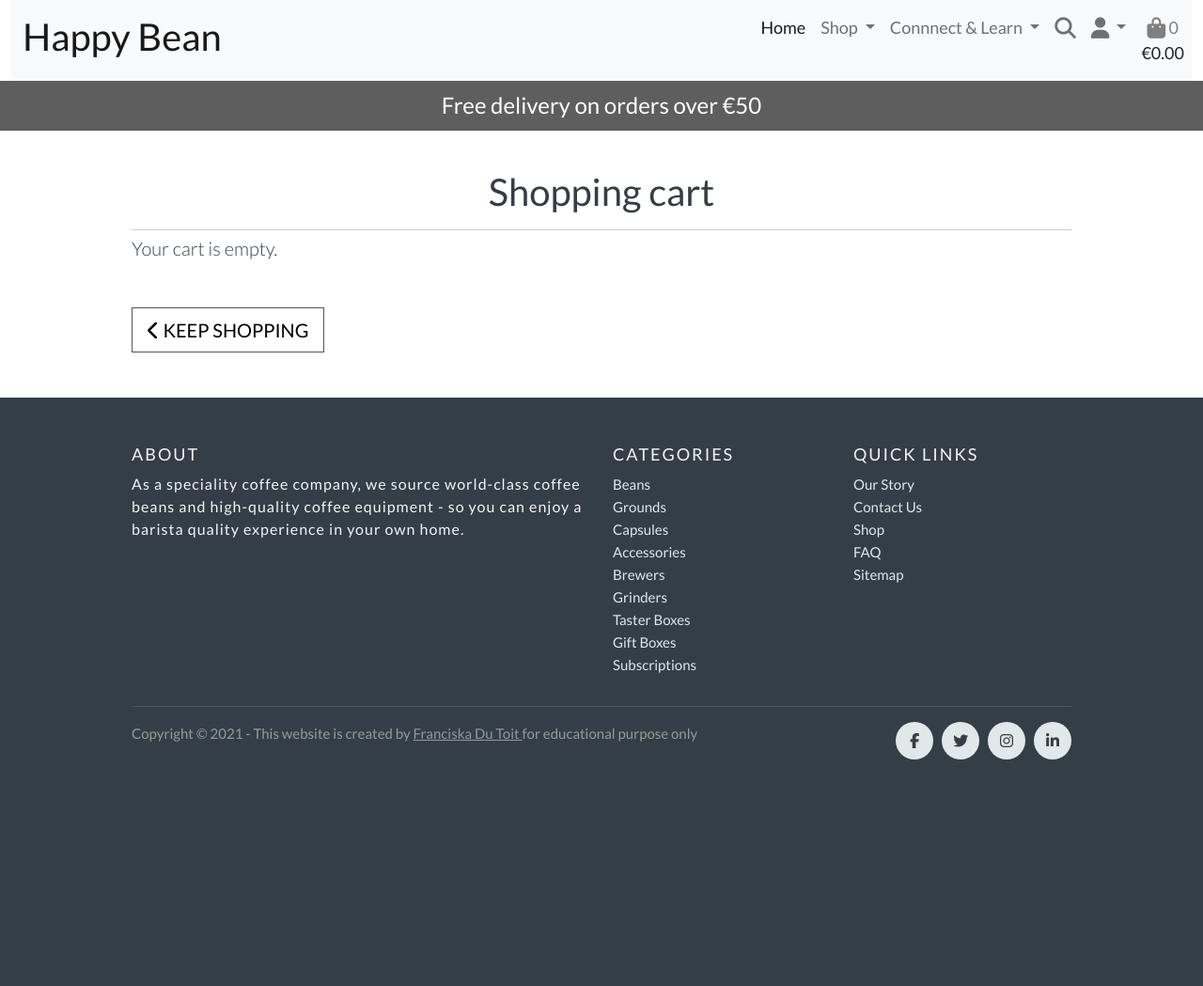
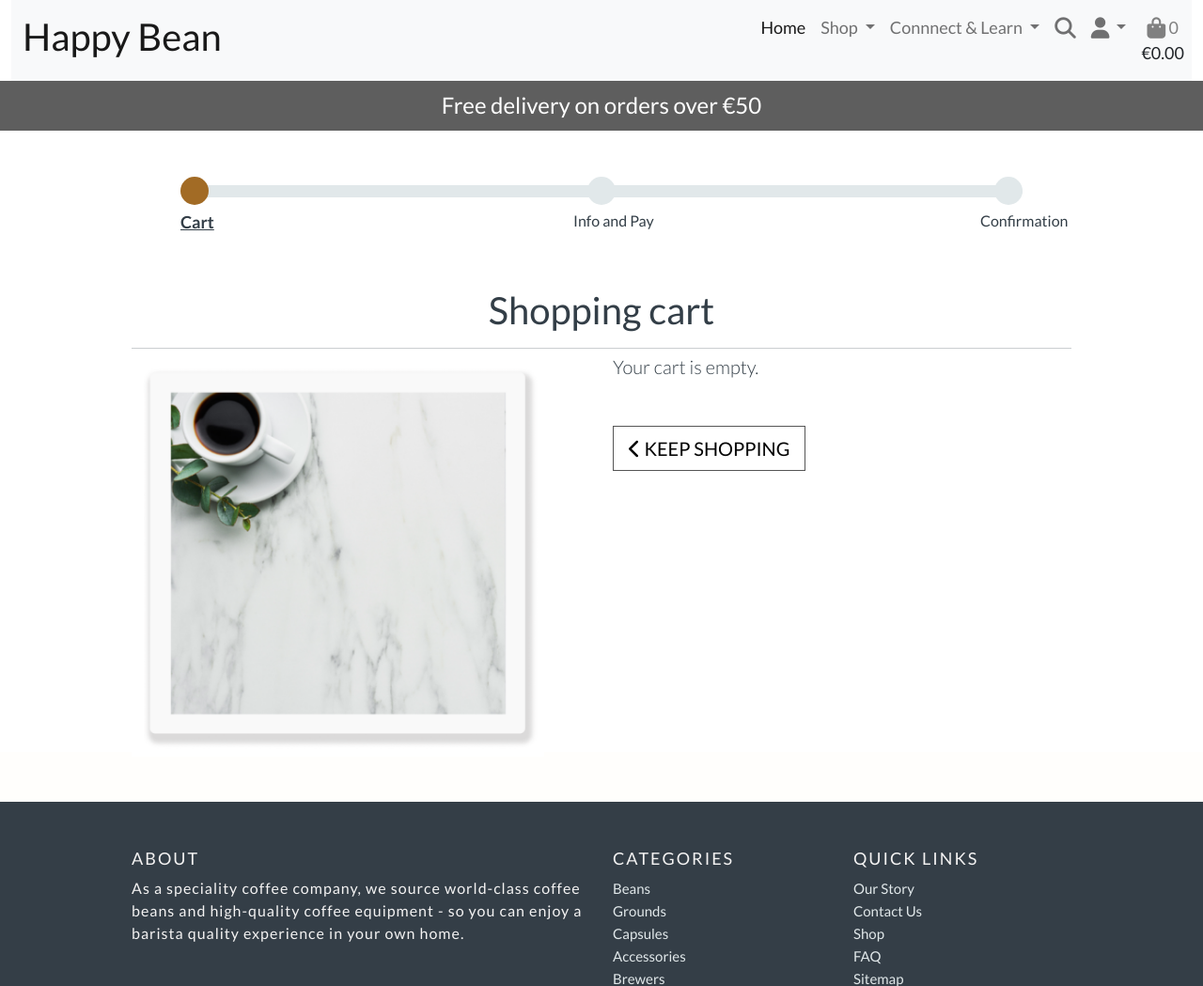
Before and after one commit to Code-Institute-Submissions/happybean, a Django app: page /cart/ in a window 1280 px wide. Shown: the top 1049 px of the page at 94% size. Before the commit the page ends 808 px from the top, so only its background shows below. Run offline with Django 3.2, Linux system fonts and the light colour scheme; some libraries are stand-ins or nearby versions.

Commit message:
Update and style shopping cart page

```diff
--- a/cart/templates/cart/cart.html
+++ b/cart/templates/cart/cart.html
@@ -17,13 +17,26 @@
 
 {% block content %}
 <!-- Checkout Progress bar-->
+<!-- Original code with modifications from: https://bbbootstrap.com/snippets/bootstrap-5-ecommerce-checkout-form-progress-bar-44177913-->
+
+<div class="progresses py-4">
+    <ol class="d-flex align-items-center justify-content-between">
+        <li id="step-1-cart"></li>
+        <li id="step-2-cart" ></li>
+        <li id="step-3-cart"></li>
+    </ol>
+    <div class="progress">
+        <div  role="progressbar" style="width: 50%;" aria-valuenow="25" aria-valuemin="0" aria-valuemax="100"></div>
+    </div>
+</div>
+
 
 <!-- Heading-->
     <div class="overlay"></div>
     <div class="container">
 
         <div class="row">
-            <div class="col text-center mt-3">
+            <div class="col text-center mt-5">
                 <h2 class="logo-font">Shopping cart</h2>
                 <hr class="w-100 mb-1">
             </div>
@@ -32,7 +45,12 @@
     <!-- Cart Summary-->
     <div class="container mb-5">
     <div class="row">
-        <div class="col">
+        <!-- Image Summary-->
+        <div class="col-sm-12 col-md-12 col-lg-6" >
+            <img src="{% static 'images/sign_out.png' %}" alt="" class="block-img-cart">
+        </div>
+        <!-- Summary-->
+        <div class="col-sm-12 col-md-12 col-lg-6" >
             {% if cart_items %}
                 <div class="table-responsive rounded">
                     <table class="table table-sm table-borderless">
@@ -91,9 +109,9 @@
                                         </div>
                                     </form>
 
-                                    <a class="update-link btn action-btn me-3 mt-5"><small> Update</small></a>
+                                    <a class="update-link btn action-btn mt-3"><small> Update</small></a>
 
-                                    <a class="remove-item btn alt-action-btn mt-5" id="remove_{{ item.item_id }}" data-product_size="{{ item.size }}">
+                                    <a class="remove-item btn alt-action-btn mt-3" id="remove_{{ item.item_id }}" data-product_size="{{ item.size }}">
                                         <small> <i class="far fa-trash-alt"></i> Remove</small>
                                     </a>
 
@@ -143,6 +161,7 @@
                 </a>
             {% endif %}
         </div>
+
     </div>
 </div>
 </div>
--- a/static/css/base.css
+++ b/static/css/base.css
@@ -83,7 +83,7 @@ h3{
 
 .stand-out-text{
     color: var(--PrimaryBrand);
-    font-weight: 500;
+    font-weight: 600;
 }
 
 .link-text{
@@ -533,6 +533,78 @@ h3{
     color: var(--ExtraLight);
 }
 
+/* --------------------------------------------------- */
+/*                        CART                         */
+/* --------------------------------------------------- */
+
+/* Original code with modifications from: https://bbbootstrap.com/snippets/bootstrap-5-ecommerce-checkout-form-progress-bar-44177913 */
+.progresses {
+    position: relative;
+    max-width: 70%;
+    margin: auto
+}
+
+.progresses ol {
+    list-style: none;
+    padding: 0
+}
+
+.progresses ol li  {
+    width: 30px;
+    height: 30px;
+    border-radius: 50%;
+    background-color:var(--Light);
+    z-index: 200;
+    position: relative
+}
+
+
+.progresses ol li::after {
+    position: absolute;
+    top: 35px;
+    left: -15px;
+    font-size: 0.8rem;
+    width: 90px
+}
+
+/* Cart Steps */
+#step-1-cart{
+    background-color: var(--Accent);
+}
+
+#step-1-cart::after {
+    content: "Cart";
+    font-size: 18px;
+    font-weight: 700;
+    text-decoration: underline;
+    padding-left: 15px;
+}
+
+#step-2-cart::after {
+    content: "Info and Pay";
+    font-size: 16px;
+
+}
+
+#step-3-cart::after {
+    content: "Confirmation";
+    font-size: 16px;
+}
+
+.progresses .progress {
+    height: 0.8rem;
+    width: 100%;
+    top: 33px;
+    position: absolute;
+    background-color: var(--Light);
+    border-radius: 10px
+}
+
+.block-img-cart{
+    max-width: 90%;
+}
+
+
 /* ------------------------------- bootstrap toasts */
 
 .message-container {
```
